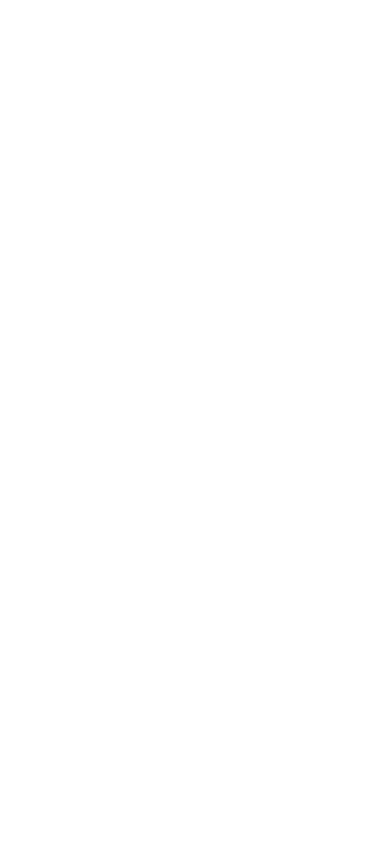
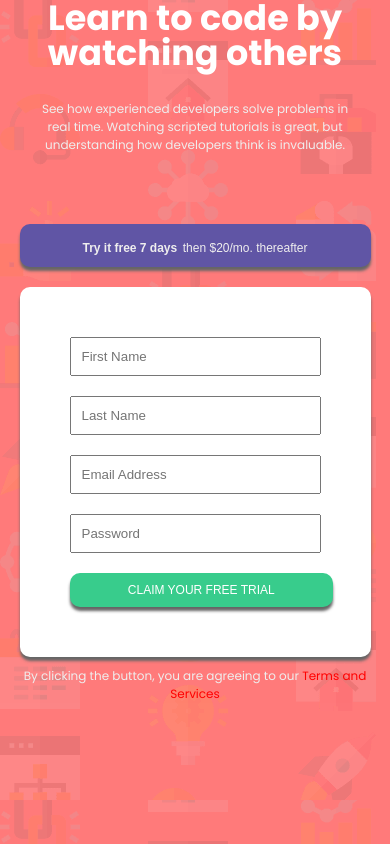
Before and after one commit to AdedejiAdetola/zuri-media-queries1, a plain HTML site: page index.html in a window 390 px wide. Drawn offline with Linux system fonts and the light colour scheme.

Commit message:
Complete registration responsiveness

```diff
--- a/index.html
+++ b/index.html
@@ -5,9 +5,52 @@
     <meta http-equiv="X-UA-Compatible" content="IE=edge">
     <meta name="viewport" content="width=device-width, initial-scale=1.0">
     <title>Document</title>
+    <link rel="preconnect" href="https://fonts.googleapis.com">
+    <link rel="preconnect" href="https://fonts.gstatic.com" crossorigin>
+    <link href="https://fonts.googleapis.com/css2?family=Poppins:wght@400;500;600;700&display=swap" rel="stylesheet">
+    <link rel="stylesheet" href="styles.css">
 </head>
 <body>
     <div class="container">
+        <div class="intro-text">
+            <h1>Learn to code by</h1>
+            <h1 class="second-h1">watching others</h1>
+            <p>See how experienced developers solve problems in real time. Watching scripted tutorials is great, but understanding how developers think is invaluable.</p>
+        </div>
+
+        <div class="form">
+            <button class="btn first-btn">
+                <span class="weight">Try it free 7 days</span>
+                <span class="extra">then $20/mo. thereafter</span>
+            </button>
+
+            <form action="">
+                <div>
+                    <label for="name"></label>
+                    <input id="name" type="text" name="name" required placeholder="First Name">
+                </div>
+
+                <div>
+                    <label for="lname"></label>
+                    <input type="text" id="lname" name="lname" required placeholder="Last Name">
+                </div>
+
+                <div>
+                    <label for="e-mail"></label>
+                    <input type="email" name="email" id="e-mail" required placeholder="Email Address">
+                </div>
+
+                <div>
+                    <label for="password"></label>
+                    <input type="password" name="password" id="password" required placeholder="Password">
+                </div>
+
+                <button class="btn second-btn"> CLAIM YOUR FREE TRIAL</button>
+            </form>
+
+            <p>By clicking the button, you are agreeing to our <span>Terms and Services</span></p>
+        </div>
+
 
     </div>
 </body>
--- a/styles.css
+++ b/styles.css
@@ -0,0 +1,163 @@
+*{
+    margin: 0;
+    padding: 0;
+    box-sizing: border-box;
+}
+
+body{
+    font-family: 'Poppins', sans-serif;
+    background-image: url(./images/bg-intro-desktop.png);
+    background-color: hsl(0, 100%, 74%) ;
+}
+.container{
+    height: 100vh;
+    background-image: url(./images/bg-intro-desktop.png);
+    background-color: hsl(0, 100%, 74%) ;
+    display: flex;
+    justify-content: space-evenly;
+    align-items: center;
+    flex-wrap: wrap;
+}
+
+.intro-text{
+    width: 25%;
+    color: white;
+}
+
+.second-h1{
+    margin-bottom: 30px;
+}
+.intro-text h1{
+    font-weight: 900;
+    font-size: 35px;
+    line-height: 35px;
+}
+.intro-text p{
+    font-size: 12px;
+    color: #efeeee;
+}
+
+
+
+.first-btn span{
+    font-size: 12px;
+    color: #efeeee;
+}
+
+.weight{
+    font-weight: 900;
+}
+
+
+
+.btn {
+    -webkit-border-radius: 10;
+    -moz-border-radius: 10;
+    border-radius: 10px;
+    -webkit-box-shadow: 0px 4px 3px #666666;
+    -moz-box-shadow: 0px 4px 3px #666666;
+    box-shadow: 0px 4px 3px #666666;
+    font-family: Arial;
+    color: #ffffff;
+    font-size: 20px;
+    padding: 10px 50px 10px 50px;
+    text-decoration: none;
+    border: none;
+  }
+
+.btn:hover {
+    text-decoration: none;
+}
+
+
+.first-btn{
+    background: #6055a5;
+    margin-bottom: 20px;
+    width: 100%;
+}
+
+.first-btn:hover{
+    background: #6055a5;
+}
+
+
+
+form{
+    background: #ffffff;
+    padding: 50px;
+    border-radius: 10px;
+    -webkit-box-shadow: 0px 4px 3px #666666;
+    -moz-box-shadow: 0px 4px 3px #666666;
+    box-shadow: 0px 4px 3px #666666;
+    margin-bottom: 10px;
+}
+form div{
+    margin-bottom: 20px;
+}
+.second-btn{
+    font-size: 12px;
+    width: 105%;
+    background: #38cc8c;
+}
+
+.second-btn:hover{
+    cursor: pointer;
+    background: #92edc6;
+}
+
+form input{
+    padding: 10px;
+    width: 100%;
+}
+
+.form p {
+    font-size: 12px;
+    color: #efeeee;
+    text-align: center;
+}
+
+.form p span{
+    color: red;
+}
+
+
+@media only screen and (max-width: 700px) {
+    .container{
+        flex-direction: column;
+        height: auto;
+    }
+
+    .intro-text{
+        width: 80%;
+        text-align: center;
+        margin-bottom: 70px;
+    }
+
+    .form{
+        width: 90%;
+    }
+}
+
+
+@media only screen and (max-width: 380px) {
+
+    .intro-text{
+        margin-top: 100px;
+        margin-bottom: 70px;
+    }
+    .intro-text p{
+        font-size: 15px;
+    }
+
+    .first-btn{
+        padding: 0 90px;
+    }
+    .first-btn span{
+        font-size: 15px;
+        color: #efeeee;
+    }
+
+    .form p{
+        font-size: 15px;
+    }
+}
```
